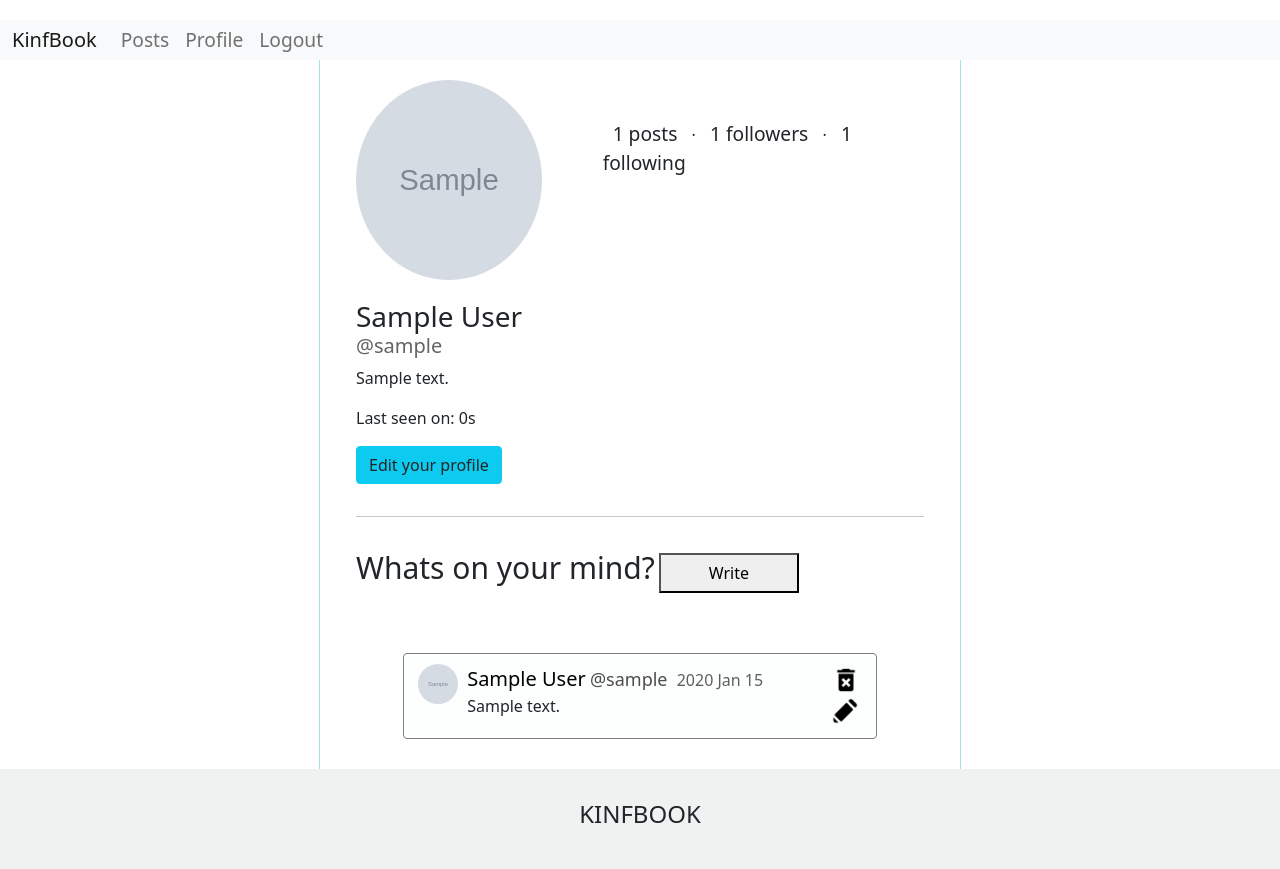
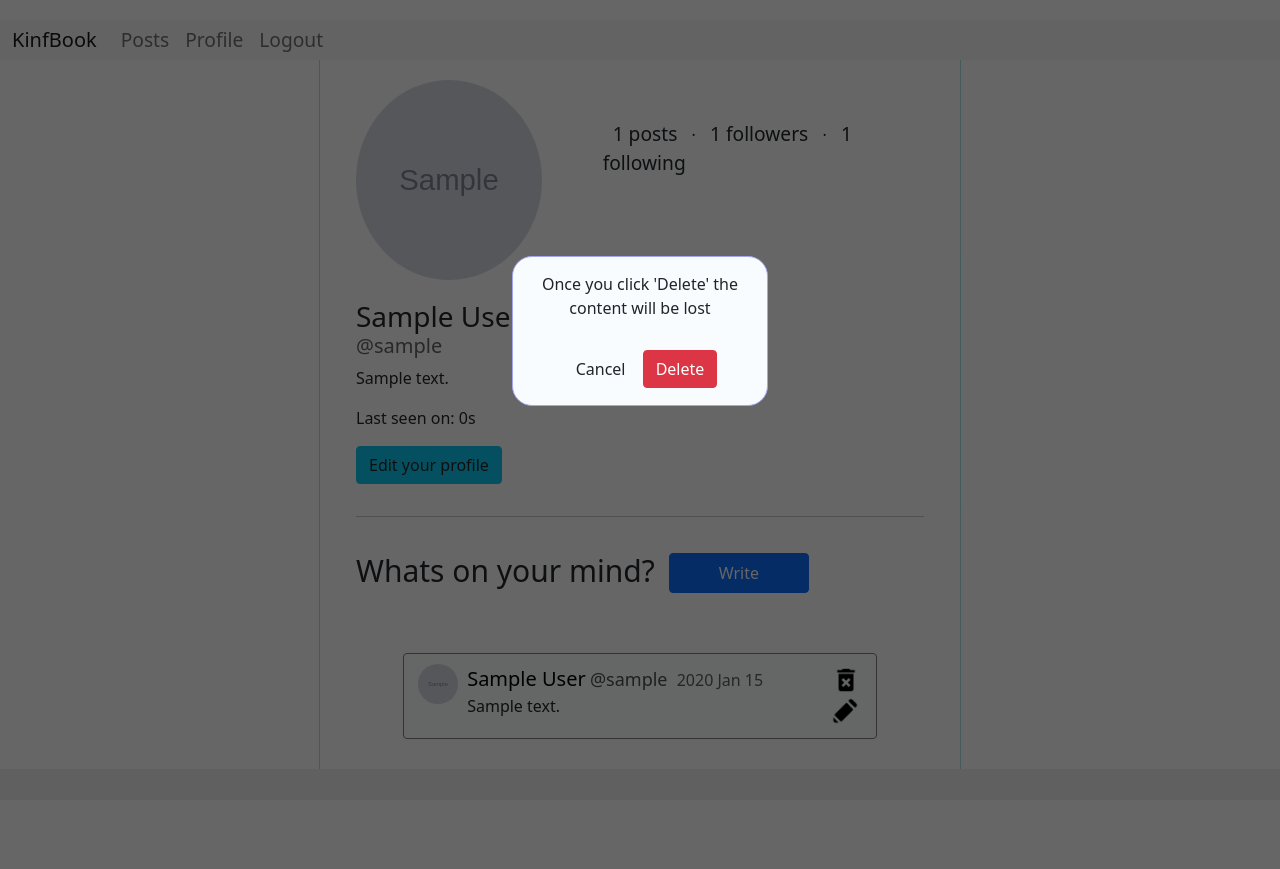
Before and after one commit to kinfi4/FLASK__Blog, a Flask app: a page that uses app/templates/base.html in a window 1280 px wide. After the commit the page ends 769 px from the top, so only its background shows below. Run offline with Flask 2, Linux system fonts and the light colour scheme; a user stored in the database is signed in; tables that the repository leaves empty hold one stand-in row (values such as "Sample post"); grey boxes marked "Sample" are stand-in pictures; some libraries are stand-ins or nearby versions.

Commit message:
create post form bag fixed, frontend for confirm delete message added

```diff
--- a/app/routes.py
+++ b/app/routes.py
@@ -4,6 +4,7 @@ from flask import render_template
 from flask_login import current_user
 
 from app import app, db
+from app.forms import CreatePostForm
 
 
 @app.before_request
@@ -16,4 +17,4 @@ def update_last_seen():
 @app.route('/')
 def main():
     title = 'Main Page'
-    return render_template('base.html', title=title)
+    return render_template('base.html', title=title, form=CreatePostForm())
--- /dev/null
+++ b/app/static/css/crumbs_styles/confirm-window-styles.css
@@ -0,0 +1,38 @@
+#confirm_delete{
+    width: 100%;
+    height: 100%;
+    z-index: 100;
+    position: fixed;
+    left: 0;
+    top: 0;
+
+    overflow: auto;
+    background-color: rgba(0, 0, 0, 0.6);
+}
+
+.confirm-window{
+    border: 1px solid rgb(165, 165, 235);
+    border-radius: 20px;
+
+    background-color:  rgb(248, 252, 255);
+    width: 20%;
+    height: 150px;
+    margin: auto;
+    margin-top: 20%;
+    padding: 0;
+
+    max-height: 90%;
+    position: relative;
+}
+
+.confirm-label{
+    margin: 10px;
+    text-align: center;
+    margin-bottom: 5px;
+    margin-top: 15px;
+}
+
+.buttons-block{
+    text-align: center;
+    margin-top: 30px;
+}
--- a/app/static/css/user-page-styles.css
+++ b/app/static/css/user-page-styles.css
@@ -78,3 +78,7 @@
 .name-block{
     margin-top: 20px;
 }
+
+.show-form-btn{
+    margin-left: 10px;
+}
--- a/app/static/js/scripts_for_posts/create_post_script.js
+++ b/app/static/js/scripts_for_posts/create_post_script.js
@@ -1,18 +1,12 @@
-let formBlock;
-let input_body;
-let form_input;
+let formBlock = document.getElementById('form-block');
+let input_body = document.getElementsByClassName('input-post-body')[0];
+let form_input = document.getElementById('input-text');
 
 function hide_post_block(){
     document.getElementById('create_post').classList.remove('visible');
     document.getElementById('create_post').classList.add('hidden');
 }
 
-window.onload = function(){
-    hide_post_block();
-    formBlock = document.getElementById('form-block');
-    input_body = document.getElementsByClassName('input-post-body')[0];
-    form_input = document.getElementById('input-text');
-}
 
 document.getElementsByClassName('show-form-btn')[0].onmousedown = function(event){
     let createPost = document.getElementById('create_post');
--- a/app/templates/base.html
+++ b/app/templates/base.html
@@ -15,14 +15,13 @@
     <link rel="stylesheet" href="{{ url_for('static', filename='css/main_styles.css') }}">
     <link rel="stylesheet" href="{{ url_for('static', filename='css/main-page-styles.css')}}">
     <link rel="stylesheet" href="{{ url_for('static', filename='css/crumbs_styles/create-post-styles.css') }}">
+    <link rel="stylesheet" href="{{ url_for('static', filename='css/crumbs_styles/confirm-window-styles.css') }}">
 
     {% block links %}
     {% endblock links%}
 </head>
 <body>
-    {% if current_user.is_authenticated %}
-        {% include 'crumbs/_make_post.html' %}
-    {% endif %}
+
 
     <div class="box">
         <nav class="navbar navbar-expand-lg navbar-light bg-light">
--- /dev/null
+++ b/app/templates/crumbs/_delete_confirm.html
@@ -0,0 +1,10 @@
+<div id="confirm_delete" class="">
+    <div class="confirm-window">
+        <p class="confirm-label">Once you click 'Delete' the content will be lost</p>
+
+        <div class="buttons-block">
+            <button class="btn btn-default">Cancel</button>
+            <button class="btn btn-danger">Delete</button>
+        </div>
+    </div>
+</div>
--- a/app/templates/crumbs/_make_post.html
+++ b/app/templates/crumbs/_make_post.html
@@ -1,10 +1,9 @@
-<!-- {% block links %}
-{% endblock links %} -->
-
     <div id="create_post" class="hidden">
         <div id="form-block">
             <form action="{{ url_for('user_page', username=current_user.username) }}" method="POST">
                 {{ form.hidden_tag() }}
+                {{ form.csrf_token }}
+
                 <div class="container">
                     <span id="close">&times;</span>
                     <hr class="delimiter">
@@ -31,14 +30,11 @@
                                 <hr class="lower-delimiter">
                                 <div class="row">
                                     {{ form.submit(class='btn create-post-submit-button') }}
-                                <!-- <button type="submit" class="btn create-post-submit-button">Share</button> -->
                                 </div>
                             </div>
                         </div>
                     </div>
                 </div>
-
-
             </form>
         </div>
     </div>
--- a/app/templates/posts.html
+++ b/app/templates/posts.html
@@ -5,6 +5,11 @@
 {% endblock links %}
 
 {% block content %}
+
+{% if current_user.is_authenticated %}
+    {% include 'crumbs/_make_post.html' %}
+{% endif %}
+
 
     <div class="container-fluid">
         <div id="filter-block">
--- a/app/templates/user.html
+++ b/app/templates/user.html
@@ -9,6 +9,14 @@
 
 
 {% block content %}
+
+{% if current_user.is_authenticated %}
+    {% include 'crumbs/_make_post.html' %}
+{% endif %}
+
+{% if current_user.is_authenticated %}
+    {% include 'crumbs/_delete_confirm.html' %}
+{% endif %}
 
     <div class="container user-info">
         <div class="row">
@@ -69,7 +77,7 @@
                     {% if user == current_user %}
                         <div class="write-post-block">
                             <span class="what_on_mind_phrase">Whats on your mind?</span>
-                            <button class="show-form-btn">Write</button>
+                            <button class="show-form-btn btn btn-primary">Write</button>
                         </div>
                     {% endif %}
                 </div>
--- a/app/views/user_page_views.py
+++ b/app/views/user_page_views.py
@@ -22,8 +22,14 @@ class UserPage(CreatePostMixin, MethodView):
         prev_page = url_for('user_page', username=username,
                             page=posts_for_page.prev_num) if posts_for_page.has_prev else None
 
-        return render_template('user.html', user=user, posts=posts_for_page.items, next_page=next_page,
-                               prev_page=prev_page, form=CreatePostForm())
+        form = CreatePostForm()
+
+        context = {
+            'form': form, 'user': user, 'posts': posts_for_page.items,
+            'next_page': next_page, 'prev_page': prev_page
+        }
+
+        return render_template('user.html', **context)
 
 
 class EditProfile(MethodView):
```
Also changed, not shown: app/static/css/forms_styles/create_post_from_styles.css (deleted, +0 -19 lines), app/static/js/scripts_for_posts_page/tabs_active_script.js (+4 -4 lines), app/templates/forms/create-post.html (deleted, +0 -26 lines), app/static/js/scripts_for_posts/delete_confirm_script.js (added). Lines whose indentation alone changed are shown as unchanged.
